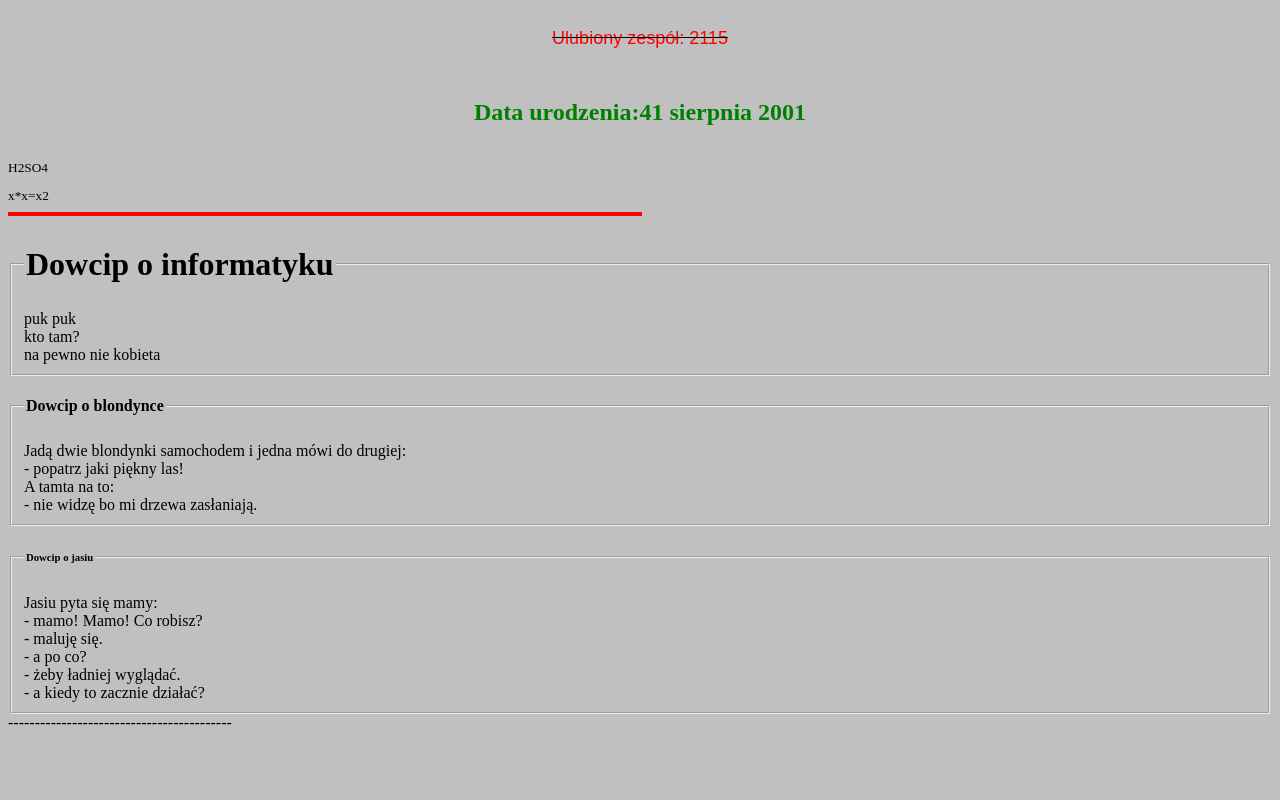
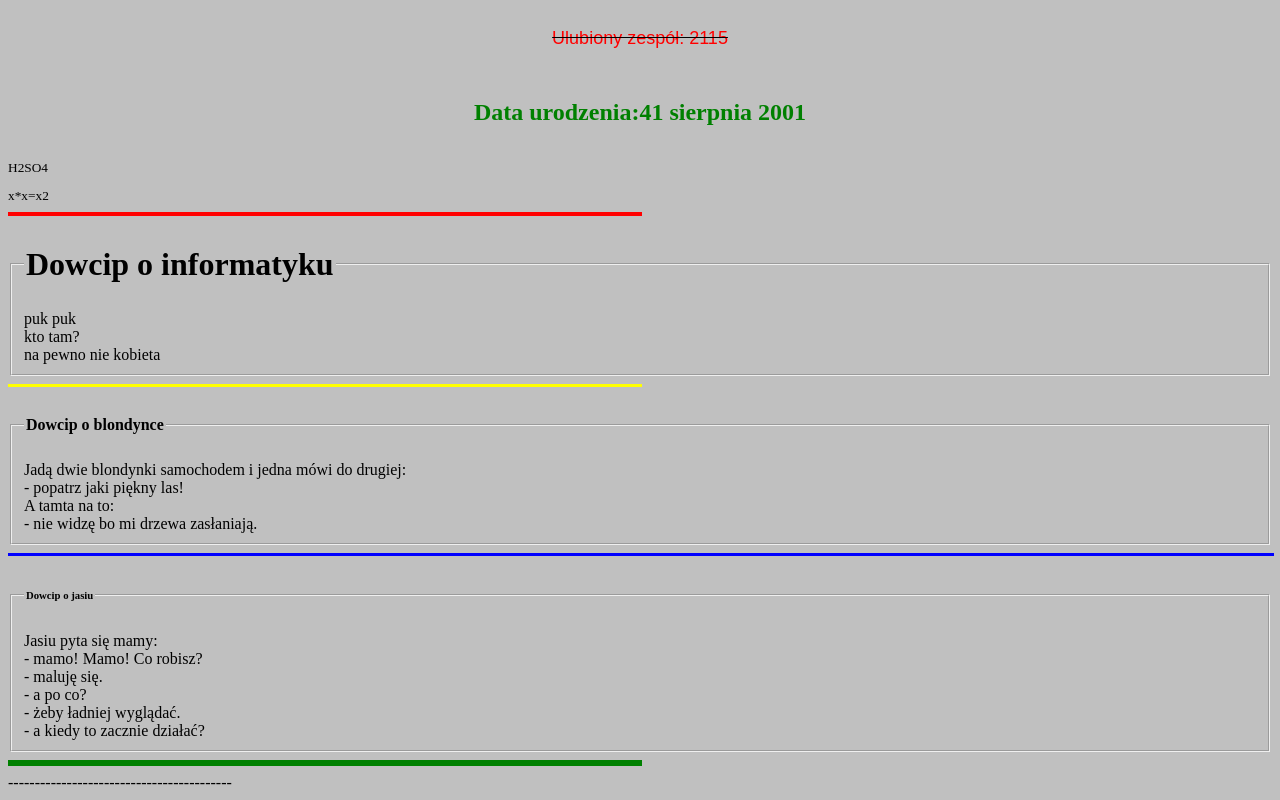
Before and after one commit to RobertoPepsi/witrynyaplikacje, a plain HTML site: page index.html in a window 1280 px wide. Shown: the part 1677-2477 px from the top of the page. Before the commit the page ends 2417 px from the top, so only its background shows below. Drawn offline with Linux system fonts and the light colour scheme.

Commit message:
Update index.html

```diff
--- a/index.html
+++ b/index.html
@@ -41,7 +41,10 @@
  <sup>H2SO4</sup> <br>
   <sub> x*x=x2 </sub> <br>
 
+
+
 <HR SIZE=4 WIDTH=50% ALIGN=LEFT COLOR=red>
+
  <FIELDSET>
 <LEGEND> <h1 ALIGN=right >Dowcip o informatyku</h1> </LEGEND>
 
@@ -50,6 +53,8 @@ kto tam?<br>
 na pewno nie kobieta<br>
 
 </FIELDSET>
+
+ <HR SIZE=3 WIDTH=50% ALIGN=left COLOR=yellow>
 
  <FIELDSET>
 <LEGEND> <h4 ALIGN=left >Dowcip o blondynce</h4> </LEGEND>
@@ -62,6 +67,8 @@ A tamta na to:<br>
 
 </FIELDSET>
 
+ <HR SIZE=3 WIDTH=100% ALIGN=center COLOR=blue>
+
  <FIELDSET>
 <LEGEND> <h6 ALIGN=center >Dowcip o jasiu</h6> </LEGEND>
 Jasiu pyta się mamy:<br>
@@ -72,6 +79,7 @@ Jasiu pyta się mamy:<br>
 - a kiedy to zacznie działać?<br>
 
 </FIELDSET>
+   <HR SIZE=6 WIDTH=50% ALIGN=left COLOR=green>
 
  </body>
 </html>
```
